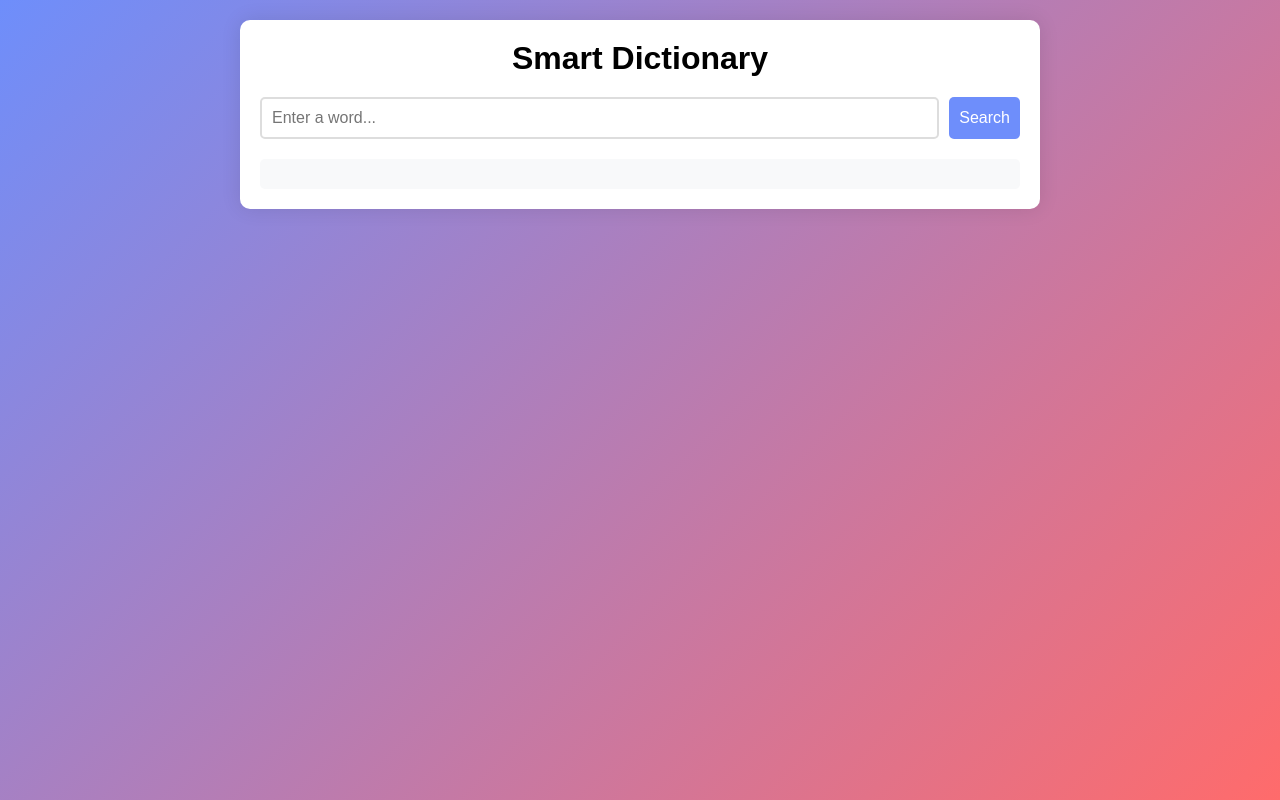
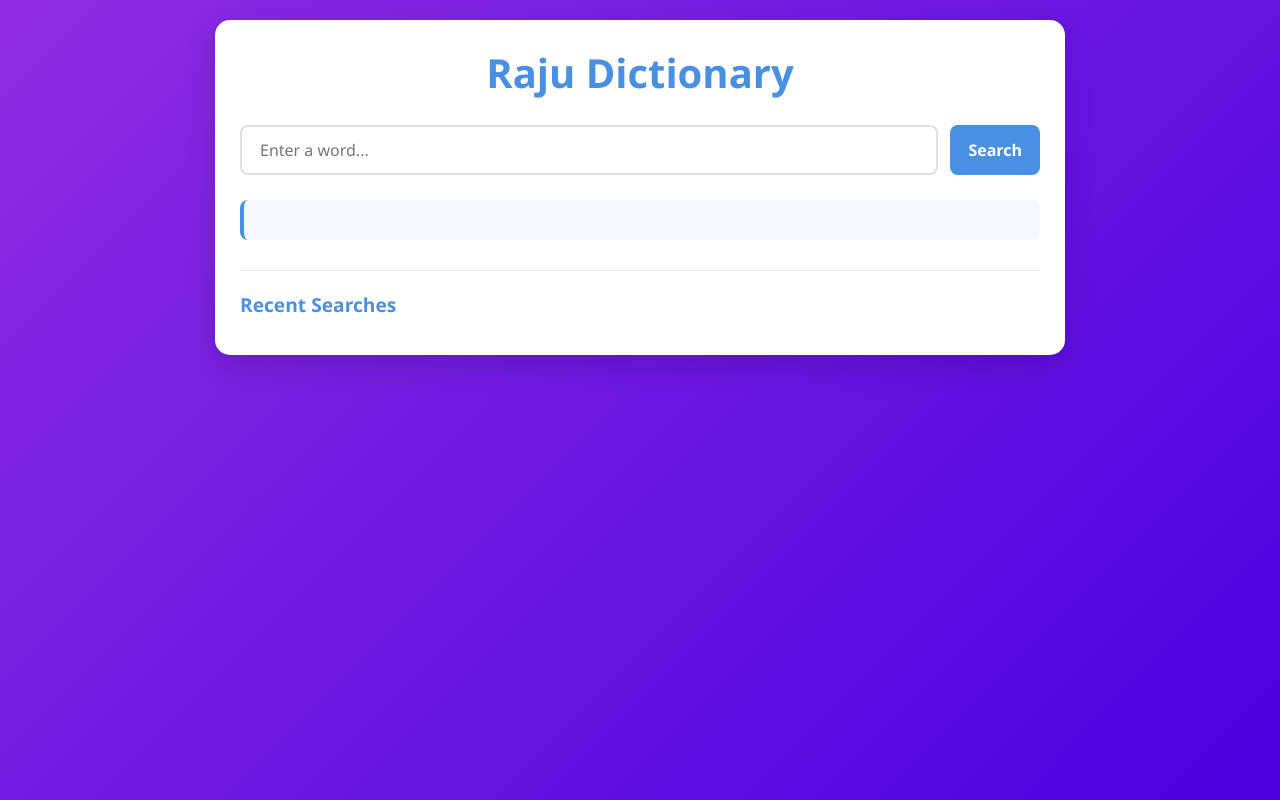
Before and after one commit to Ramakrishna-1911/Dict, a Flask app: page / in a window 1280 px wide. Run offline with Flask 3, Linux system fonts and the light colour scheme.

```diff
--- a/templates/index.html
+++ b/templates/index.html
@@ -3,38 +3,231 @@
 <head>
     <meta charset="UTF-8">
     <meta name="viewport" content="width=device-width, initial-scale=1.0">
-    <title>Smart Dictionary</title>
+    <title>Raju Dictionary</title>
     <style>
-        * { margin: 0; padding: 0; box-sizing: border-box; font-family: Arial, sans-serif; }
-        body { min-height: 100vh; background: linear-gradient(135deg, #6e8efb, #ff6b6b); padding: 20px; }
-        .container { max-width: 800px; margin: auto; padding: 20px; background: white; border-radius: 10px; box-shadow: 0 0 20px rgba(0,0,0,0.1); }
-        h1 { text-align: center; margin-bottom: 20px; }
-        .search-box { display: flex; gap: 10px; margin-bottom: 20px; }
-        input, button { padding: 10px; font-size: 16px; border-radius: 5px; }
-        input { flex: 1; border: 2px solid #ddd; }
-        button { background: #6e8efb; color: white; border: none; cursor: pointer; }
-        .result, .error, .loading { margin-top: 20px; padding: 15px; border-radius: 5px; }
-        .result { background: #f8f9fa; }
-        .error { background: #fff3f3; color: #ff6b6b; }
-        .loading { color: #666; font-style: italic; }
-        .suggestions { margin-top: 15px; padding: 10px; background: #e9ecef; border-radius: 5px; }
-        .suggestions span { cursor: pointer; text-decoration: underline; color: #6e8efb; margin-right: 10px; }
-        .meanings { margin-top: 15px; }
-        .pos { font-weight: bold; margin-top: 10px; }
-        .definitions { margin-left: 20px; }
+        :root {
+            --primary-color: #4a90e2;
+            --secondary-color: #f48fb1;
+            --background-gradient: linear-gradient(135deg, #8e2de2, #4a00e0);
+            --card-bg: #ffffff;
+            --text-color: #333333;
+            --accent-color: #7c4dff;
+        }
+
+        * { margin: 0; padding: 0; box-sizing: border-box; font-family: 'Segoe UI', Tahoma, Geneva, Verdana, sans-serif; }
+
+        body {
+            min-height: 100vh;
+            background: var(--background-gradient);
+            padding: 20px;
+            color: var(--text-color);
+        }
+
+        .container {
+            max-width: 850px;
+            margin: auto;
+            padding: 25px;
+            background: var(--card-bg);
+            border-radius: 15px;
+            box-shadow: 0 10px 30px rgba(0,0,0,0.15);
+            animation: fadeIn 0.5s ease-in;
+        }
+
+        @keyframes fadeIn {
+            from { opacity: 0; transform: translateY(10px); }
+            to { opacity: 1; transform: translateY(0); }
+        }
+
+        h1 {
+            text-align: center;
+            margin-bottom: 25px;
+            color: var(--primary-color);
+            font-weight: 700;
+            font-size: 2.5rem;
+        }
+
+        .search-box {
+            display: flex;
+            gap: 12px;
+            margin-bottom: 25px;
+        }
+
+        input, button {
+            padding: 12px 18px;
+            font-size: 16px;
+            border-radius: 8px;
+            transition: all 0.3s ease;
+        }
+
+        input {
+            flex: 1;
+            border: 2px solid #e0e0e0;
+            outline: none;
+        }
+
+        input:focus {
+            border-color: var(--primary-color);
+            box-shadow: 0 0 0 3px rgba(74, 144, 226, 0.2);
+        }
+
+        button {
+            background: var(--primary-color);
+            color: white;
+            border: none;
+            cursor: pointer;
+            font-weight: 600;
+        }
+
+        button:hover {
+            background: #3a7bc8;
+            transform: translateY(-2px);
+        }
+
+        .result, .error, .loading {
+            margin-top: 20px;
+            padding: 20px;
+            border-radius: 8px;
+            transition: all 0.3s ease;
+        }
+
+        .result {
+            background: #f5f9ff;
+            border-left: 4px solid var(--primary-color);
+        }
+
+        .error {
+            background: #fff3f3;
+            color: #e53935;
+            border-left: 4px solid #e53935;
+        }
+
+        .loading {
+            color: #666;
+            font-style: italic;
+            background: #f5f5f5;
+            text-align: center;
+        }
+
+        .suggestions {
+            margin-top: 15px;
+            padding: 12px;
+            background: #e8f0fe;
+            border-radius: 8px;
+            animation: fadeIn 0.3s ease-in;
+        }
+
+        .suggestions span {
+            cursor: pointer;
+            color: var(--accent-color);
+            margin-right: 12px;
+            padding: 4px 8px;
+            border-radius: 4px;
+            display: inline-block;
+            transition: all 0.2s ease;
+        }
+
+        .suggestions span:hover {
+            background: rgba(124, 77, 255, 0.1);
+            text-decoration: underline;
+        }
+
+        .meanings {
+            margin-top: 20px;
+        }
+
+        .pos {
+            font-weight: 600;
+            margin-top: 12px;
+            color: var(--accent-color);
+        }
+
+        .definitions {
+            margin-left: 20px;
+            margin-top: 8px;
+        }
+
+        .definitions div {
+            margin-bottom: 8px;
+            line-height: 1.5;
+        }
+
+        .recent-searches {
+            margin-top: 30px;
+            padding-top: 20px;
+            border-top: 1px solid #eaeaea;
+        }
+
+        .recent-searches h3 {
+            font-size: 1.2rem;
+            color: var(--primary-color);
+            margin-bottom: 12px;
+        }
+
+        .search-history {
+            display: flex;
+            flex-wrap: wrap;
+            gap: 10px;
+        }
+
+        .search-tag {
+            background: #e0e0e0;
+            padding: 6px 12px;
+            border-radius: 20px;
+            font-size: 14px;
+            cursor: pointer;
+            transition: all 0.2s ease;
+        }
+
+        .search-tag:hover {
+            background: var(--primary-color);
+            color: white;
+        }
+
+        .phonetic {
+            color: #666;
+            font-style: italic;
+            margin-left: 8px;
+        }
+
+        .word-title {
+            font-size: 1.8rem;
+            color: var(--accent-color);
+            margin-bottom: 15px;
+        }
     </style>
 </head>
 <body>
     <div class="container">
-        <h1>Smart Dictionary</h1>
+        <h1>Raju Dictionary</h1>
         <div class="search-box">
             <input type="text" id="word-input" placeholder="Enter a word..." onkeypress="handleKeyPress(event)">
             <button onclick="lookupWord()">Search</button>
         </div>
         <div id="result" class="result"></div>
+
+        <div class="recent-searches" id="recent-searches">
+            <h3>Recent Searches</h3>
+            <div class="search-history" id="search-history"></div>
+        </div>
     </div>
 
     <script>
+        // Store recent searches
+        let recentSearches = [];
+        const MAX_RECENT_SEARCHES = 10;
+
+        // Load searches from localStorage if available
+        if (localStorage.getItem('recentSearches')) {
+            try {
+                recentSearches = JSON.parse(localStorage.getItem('recentSearches'));
+                displayRecentSearches();
+            } catch (e) {
+                console.error('Error loading recent searches', e);
+                localStorage.removeItem('recentSearches');
+                recentSearches = [];
+            }
+        }
+
         // Check server health on page load
         window.addEventListener('load', async () => {
             try {
@@ -56,6 +249,38 @@
             lookupWord();
         }
 
+        function addToRecentSearches(word) {
+            // Remove if already exists
+            recentSearches = recentSearches.filter(w => w.toLowerCase() !== word.toLowerCase());
+
+            // Add to beginning
+            recentSearches.unshift(word);
+
+            // Limit to max items
+            if (recentSearches.length > MAX_RECENT_SEARCHES) {
+                recentSearches = recentSearches.slice(0, MAX_RECENT_SEARCHES);
+            }
+
+            // Save to localStorage
+            localStorage.setItem('recentSearches', JSON.stringify(recentSearches));
+
+            // Update display
+            displayRecentSearches();
+        }
+
+        function displayRecentSearches() {
+            const historyContainer = document.getElementById('search-history');
+            historyContainer.innerHTML = '';
+
+            recentSearches.forEach(word => {
+                const tag = document.createElement('div');
+                tag.className = 'search-tag';
+                tag.textContent = word;
+                tag.onclick = () => searchSuggestion(word);
+                historyContainer.appendChild(tag);
+            });
+        }
+
         async function lookupWord() {
             const word = document.getElementById('word-input').value.trim();
             const resultDiv = document.getElementById('result');
@@ -72,7 +297,9 @@
                 const data = await response.json();
 
                 if (response.ok) {
-                    let html = `<div><strong>${data.word}</strong> ${data.phonetic ? `(${data.phonetic})` : ''}</div>`;
+                    addToRecentSearches(word);
+
+                    let html = `<div class="word-title">${data.word}<span class="phonetic">${data.phonetic ? `${data.phonetic}` : ''}</span></div>`;
                     html += '<div class="meanings">';
 
                     for (const [pos, definitions] of Object.entries(data.meanings)) {
```
